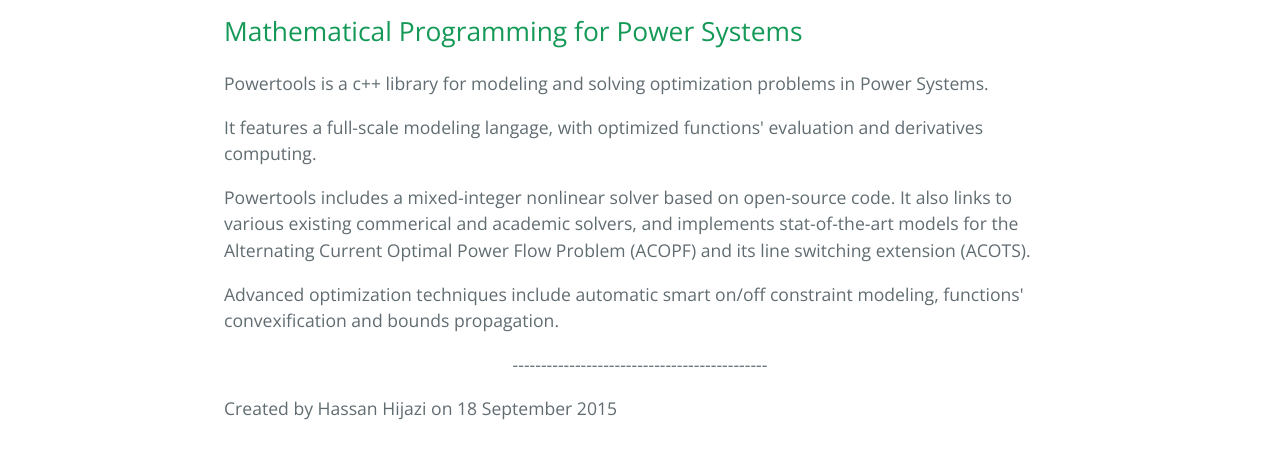
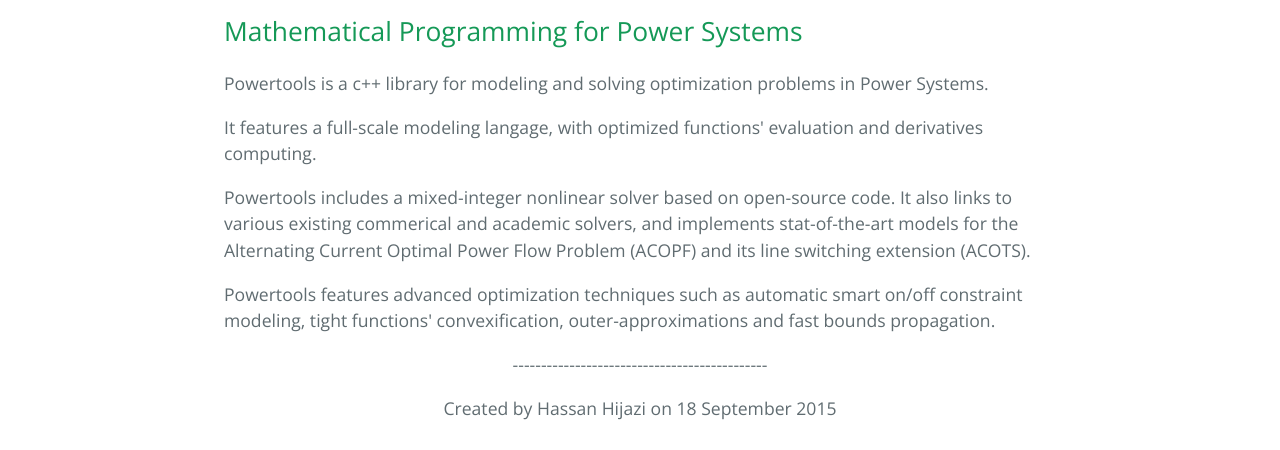
Before and after one commit to hhijazi/PowerTools, a plain HTML site: page index.html in a window 1280 px wide. Shown: the part 487-937 px from the top of the page. Drawn offline with nearby package versions, Linux system fonts and the light colour scheme.

Commit message:
Update index.html

```diff
--- a/index.html
+++ b/index.html
@@ -28,10 +28,10 @@
 <p>Powertools is a c++ library for modeling and solving optimization problems in Power Systems.</p>
 <p>It features a full-scale modeling langage, with optimized functions' evaluation and derivatives computing.</p>
 <p>Powertools includes a mixed-integer nonlinear solver based on open-source code. It also links to various existing commerical and academic solvers, and implements stat-of-the-art models for the Alternating Current Optimal Power Flow Problem (ACOPF) and its line switching extension (ACOTS).</p>
-<p>Advanced optimization techniques include automatic smart on/off constraint modeling, functions' convexification and bounds propagation.</p>
+<p>Powertools features advanced optimization techniques such as automatic smart on/off constraint modeling, tight functions' convexification, outer-approximations and fast bounds propagation.</p>
 
 <p style="text-align:center">---------------------------------------------</p>
-<p>Created by Hassan Hijazi on 18 September 2015</p>
+<p style="text-align:center">Created by Hassan Hijazi on 18 September 2015</p>
 
 <h3>
 <a id="-contributors-" class="anchor" href="#-contributors-" aria-hidden="true"><span aria-hidden="true" class="octicon octicon-link"></span></a>** Contributors **</h3>
```
